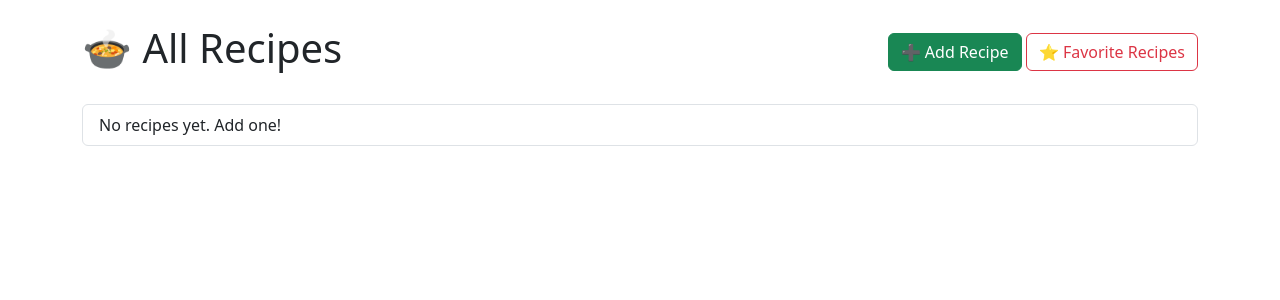
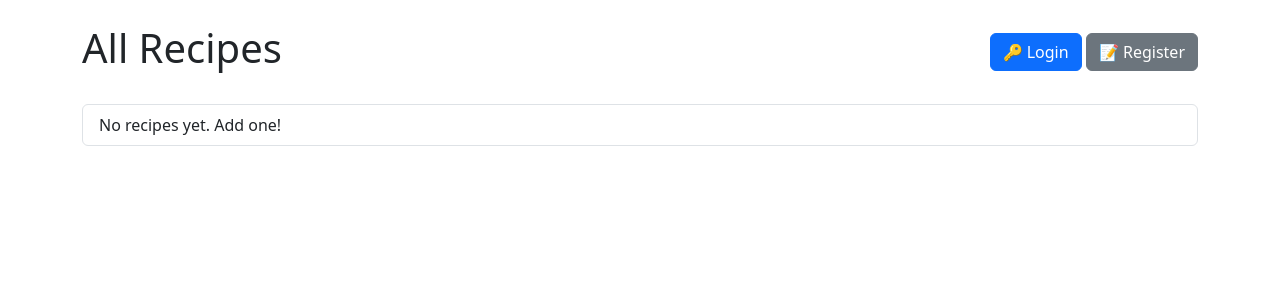
Before and after one commit to Tejashree1962/Recipe-Manager, a Django app: page / in a window 1280 px wide. Shown: the top 300 px of the page. Run offline with Django 5.2, Linux system fonts and the light colour scheme; data that the repository does not hold is empty.

Commit message:
Implemented user authentication

```diff
--- a/manage.py
+++ b/manage.py
@@ -1,11 +1,8 @@
 #!/usr/bin/env python
-"""Django's command-line utility for administrative tasks."""
 import os
 import sys
 
-
 def main():
-    """Run administrative tasks."""
     os.environ.setdefault('DJANGO_SETTINGS_MODULE', 'recipe_manager.settings')
     try:
         from django.core.management import execute_from_command_line
@@ -17,6 +14,5 @@ def main():
         ) from exc
     execute_from_command_line(sys.argv)
 
-
 if __name__ == '__main__':
     main()
--- a/recipe_manager/urls.py
+++ b/recipe_manager/urls.py
@@ -1,23 +1,11 @@
-"""
-URL configuration for recipe_manager project.
-
-The `urlpatterns` list routes URLs to views. For more information please see:
-    https://docs.djangoproject.com/en/5.2/topics/http/urls/
-Examples:
-Function views
-    1. Add an import:  from my_app import views
-    2. Add a URL to urlpatterns:  path('', views.home, name='home')
-Class-based views
-    1. Add an import:  from other_app.views import Home
-    2. Add a URL to urlpatterns:  path('', Home.as_view(), name='home')
-Including another URLconf
-    1. Import the include() function: from django.urls import include, path
-    2. Add a URL to urlpatterns:  path('blog/', include('blog.urls'))
-"""
+# recipe_manager/urls.py
 from django.contrib import admin
-
 from django.urls import path, include
+from django.contrib.auth import views as auth_views
 
 urlpatterns = [
-    path("", include("recipes.urls")),
+    path('admin/', admin.site.urls),
+    path('', include('recipes.urls')),
+    path('accounts/login/', auth_views.LoginView.as_view(), name='login'),
+    path('accounts/logout/', auth_views.LogoutView.as_view(next_page='/'), name='logout'),
 ]
--- a/recipes/templates/recipes/recipe_list.html
+++ b/recipes/templates/recipes/recipe_list.html
@@ -8,10 +8,25 @@
 <body class="container mt-4">
 
     <div class="d-flex justify-content-between align-items-center mb-4">
-        <h1>🍲 All Recipes</h1>
+        <h1>All Recipes</h1>
         <div>
+            {% if user.is_authenticated %}
+                <span class="me-2">👋 Welcome, <strong>{{ user.username }}</strong></span>
                 <a href="{% url 'recipe_create' %}" class="btn btn-success">➕ Add Recipe</a>
                 <a href="{% url 'favorite_list' %}" class="btn btn-outline-danger">⭐ Favorite Recipes</a>
+
+                {# 🔑 MODIFIED CODE: Use a POST form for secure logout (fixes 405 error) #}
+                <form method="post" action="{% url 'logout' %}" style="display: inline;">
+                    {% csrf_token %}
+                    <button type="submit" class="btn btn-outline-secondary">
+                        🚪 Logout
+                    </button>
+                </form>
+
+            {% else %}
+                <a href="{% url 'login' %}" class="btn btn-primary">🔑 Login</a>
+                <a href="{% url 'register' %}" class="btn btn-secondary">📝 Register</a>
+            {% endif %}
         </div>
     </div>
 
@@ -22,6 +37,7 @@
                 <a href="{% url 'recipe_detail' recipe.id %}" class="fw-bold">{{ recipe.title }}</a>
             </div>
             <div>
+                {% if user.is_authenticated %}
                     {% if recipe.id in favorites %}
                         <a href="{% url 'toggle_favorite' recipe.id %}" class="btn btn-outline-danger btn-sm"> Unfavorite</a>
                     {% else %}
@@ -29,6 +45,7 @@
                     {% endif %}
                     <a href="{% url 'recipe_update' recipe.id %}" class="btn btn-warning btn-sm">✏️ Edit</a>
                     <a href="{% url 'recipe_delete' recipe.id %}" class="btn btn-danger btn-sm">🗑 Delete</a>
+                {% endif %}
             </div>
         </li>
         {% empty %}
--- a/recipes/urls.py
+++ b/recipes/urls.py
@@ -8,5 +8,6 @@ urlpatterns = [
     path('recipe/<int:pk>/edit/', views.recipe_update, name='recipe_update'),
     path('recipe/<int:pk>/delete/', views.recipe_delete, name='recipe_delete'),
     path('recipe/<int:pk>/toggle_favorite/', views.toggle_favorite, name='toggle_favorite'),
-    path('favorites/', views.favorite_list, name='favorite_list'),  # 👈 NEW
+    path('favorites/', views.favorite_list, name='favorite_list'),
+     path("register/", views.register, name="register"),
 ]
--- a/recipes/views.py
+++ b/recipes/views.py
@@ -1,7 +1,9 @@
 from django.shortcuts import render, redirect, get_object_or_404
 from .models import Recipe, Favorite
 from .forms import RecipeForm
-
+from django.contrib.auth.forms import UserCreationForm
+from django.contrib.auth import login
+from django.contrib.auth.decorators import login_required
 
 # List all recipes
 def recipe_list(request):
@@ -13,7 +15,6 @@ def recipe_list(request):
         {"recipes": recipes, "favorites": favorites},
     )
 
-
 # Recipe detail
 def recipe_detail(request, pk):
     recipe = get_object_or_404(Recipe, pk=pk)
@@ -24,8 +25,8 @@ def recipe_detail(request, pk):
         {"recipe": recipe, "is_favorite": is_favorite},
     )
 
-
 # Create new recipe
+@login_required
 def recipe_create(request):
     if request.method == "POST":
         form = RecipeForm(request.POST)
@@ -36,8 +37,8 @@ def recipe_create(request):
         form = RecipeForm()
     return render(request, "recipes/recipe_form.html", {"form": form})
 
-
 # Update recipe
+@login_required
 def recipe_update(request, pk):
     recipe = get_object_or_404(Recipe, pk=pk)
     if request.method == "POST":
@@ -49,24 +50,24 @@ def recipe_update(request, pk):
         form = RecipeForm(instance=recipe)
     return render(request, "recipes/recipe_form.html", {"form": form})
 
-
 # Delete recipe
+@login_required
 def recipe_delete(request, pk):
     recipe = get_object_or_404(Recipe, pk=pk)
     recipe.delete()
     return redirect("recipe_list")
 
-
 # Toggle favorite (add/remove)
+@login_required
 def toggle_favorite(request, pk):
     recipe = get_object_or_404(Recipe, pk=pk)
     fav, created = Favorite.objects.get_or_create(recipe=recipe)
     if not created:
-        fav.delete()  # remove if already favorited
+        fav.delete()
     return redirect("recipe_list")
 
-
 # List all favorite recipes
+@login_required
 def favorite_list(request):
     favorites = Favorite.objects.select_related("recipe")
     recipes = [fav.recipe for fav in favorites]
@@ -75,3 +76,15 @@ def favorite_list(request):
         "recipes/favorite_list.html",
         {"recipes": recipes},
     )
+
+# ✅ User Registration
+def register(request):
+    if request.method == "POST":
+        form = UserCreationForm(request.POST)
+        if form.is_valid():
+            user = form.save()
+            login(request, user)  # auto-login after register
+            return redirect("recipe_list")
+    else:
+        form = UserCreationForm()
+    return render(request, "registration/register.html", {"form": form})
```
Also changed, not shown: recipe_manager/settings.py (+5 -12 lines), recipes/templates/registration/login.html (added, +37 -0 lines), recipes/templates/registration/register.html (added, +21 -0 lines). Lines whose indentation alone changed are shown as unchanged.
